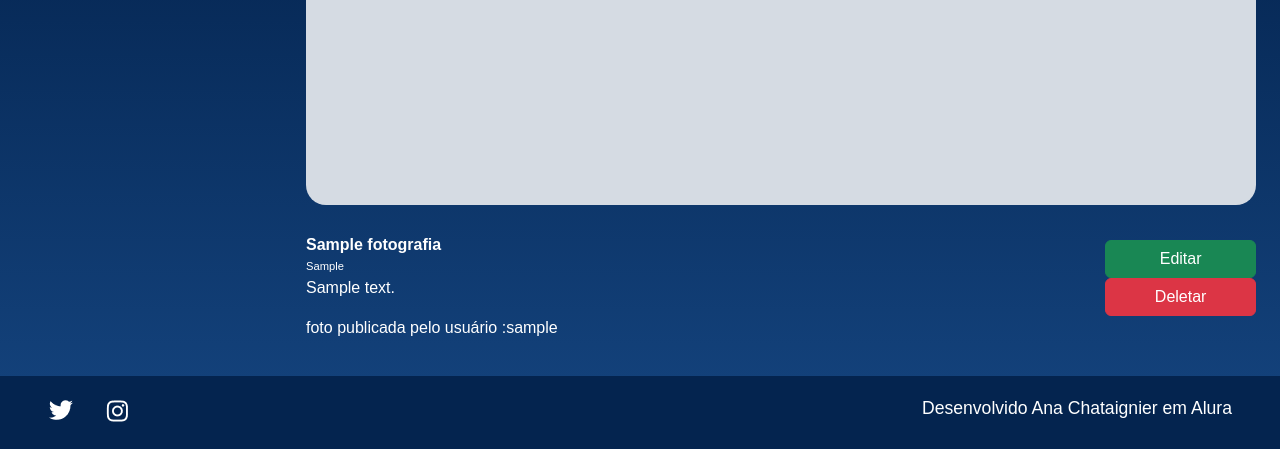
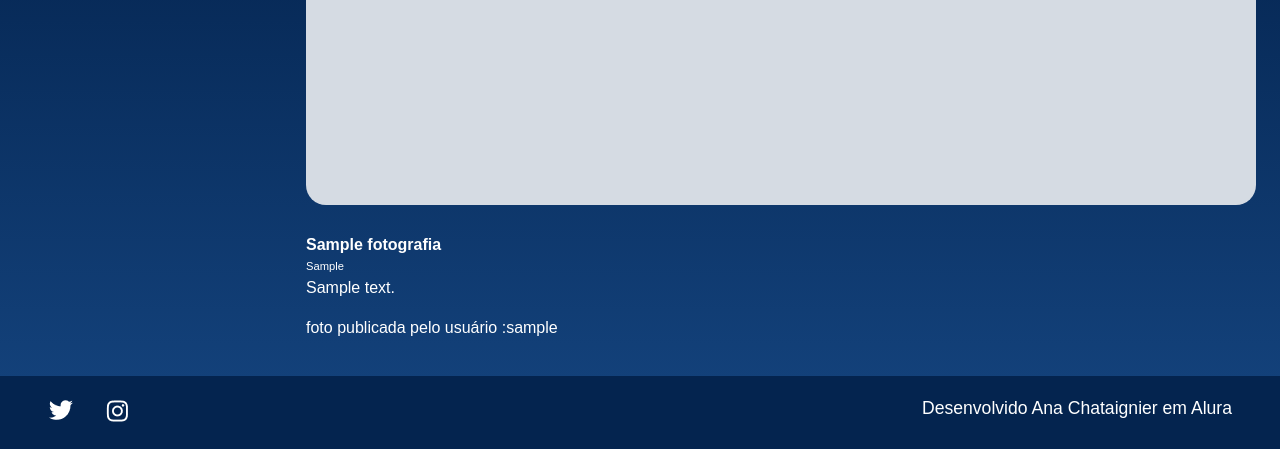
Before and after one commit to AnaChataignier/Space-Gallery, a Django app: page /imagem/1 in a window 1280 px wide. Shown: the part 686-1135 px from the top of the page. Run offline with Django 4.2, Linux system fonts and the light colour scheme; tables that the repository leaves empty hold one stand-in row (values such as "Sample post"); grey boxes marked "Sample" are stand-in pictures.

Commit message:
condição para botão de editar e deletar

```diff
--- a/apps/galeria/views.py
+++ b/apps/galeria/views.py
@@ -1,8 +1,9 @@
 from django.shortcuts import render, get_object_or_404, redirect
-
+from django.contrib.auth.models import User
 from apps.galeria.models import Fotografia
 from apps.galeria.forms import FotografiaForms
 from django.contrib import messages
+
 
 def index(request):
     if  not request.user.is_authenticated:
@@ -11,9 +12,9 @@ def index(request):
     fotografias = Fotografia.objects.order_by('data').filter(publicada=True)
     return render(request, 'galeria/index.html', {"cards": fotografias})
 
+
 def imagem(request, foto_id):
     fotografia = get_object_or_404(Fotografia, pk=foto_id)
-
     return render(request, 'galeria/imagem.html', {"fotografia": fotografia})
 
 def buscar(request):
--- a/templates/galeria/imagem.html
+++ b/templates/galeria/imagem.html
@@ -17,11 +17,12 @@
                                 <br>
                                 <p class="imagem__texto">foto publicada pelo usuário :{{fotografia.usuario}}</p>
                             </div>
-                            <div>
-                                <a href="{% url 'editar_imagem' fotografia.id %}"> <button class="btn btn-success col-12" style="padding: top 5px;">Editar</button></a>
-                                <a href="{% url 'deletar_imagem' fotografia.id %}"> <button class="btn btn-danger col-12" style="padding: top 5px;">Deletar</button></a>
-
-                            </div>
+                            {% if fotografia.usuario == request.user %}
+                                <div>
+                                    <a href="{% url 'editar_imagem' fotografia.id %}"> <button class="btn btn-success col-12" style="padding: top 5px;">Editar</button></a>
+                                    <a href="{% url 'deletar_imagem' fotografia.id %}"> <button class="btn btn-danger col-12" style="padding: top 5px;">Deletar</button></a>
+                                </div>
+                            {% endif%}
                         </div>
                     </div>
                 </section>
```
Also changed, not shown: README.md (added).
